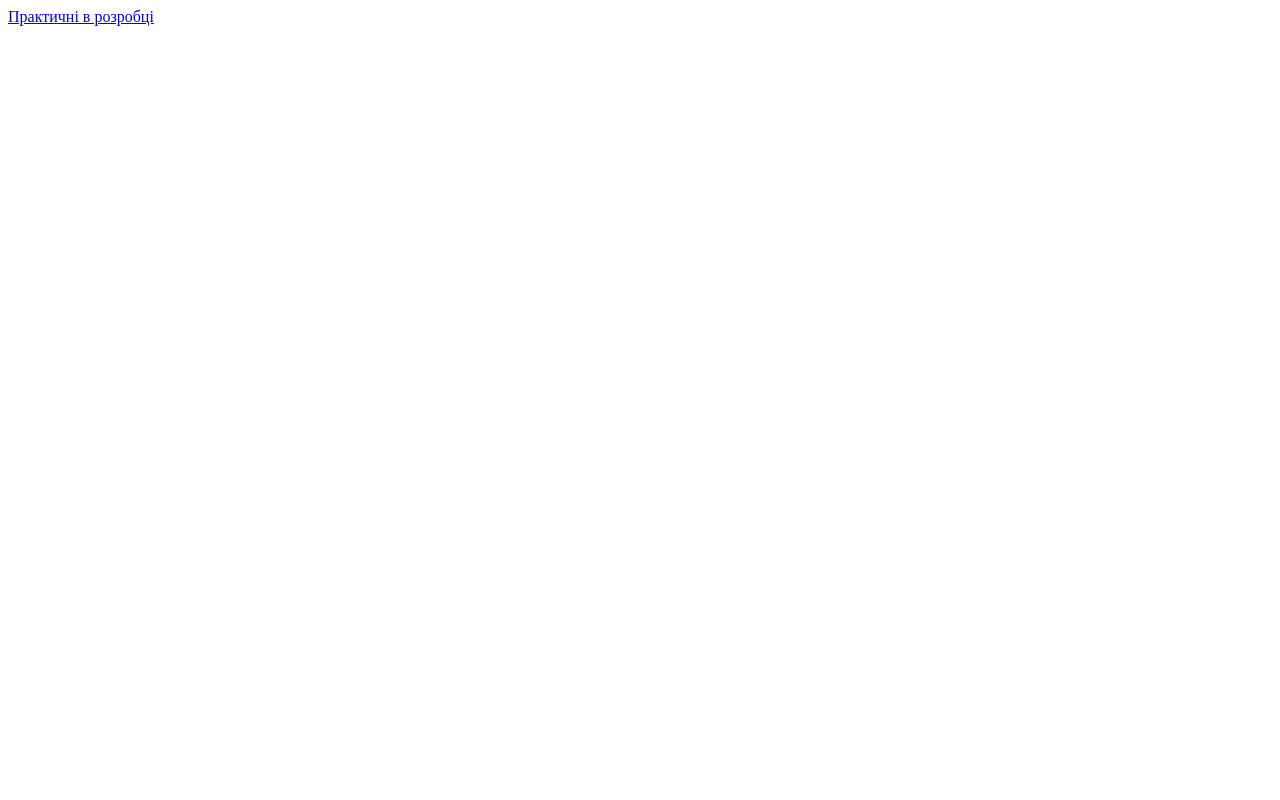
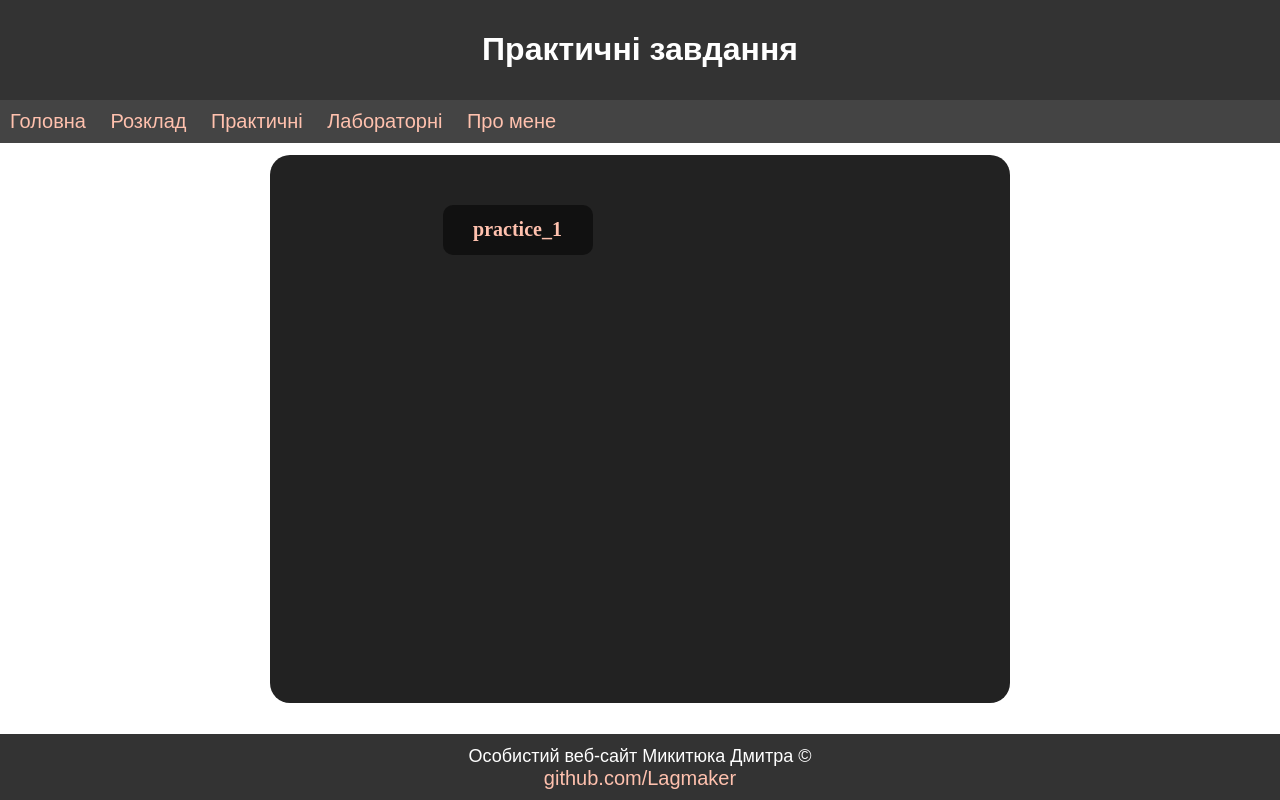
Before and after one commit to Lagmaker/TCRweb24, a plain HTML site: page prac.html in a window 1280 px wide. Drawn offline with Linux system fonts and the light colour scheme.

Commit message:
labs and pracs update!

```diff
--- a/prac.html
+++ b/prac.html
@@ -1 +1,85 @@
-<a href="home.html">Практичні в розробці</a>
+
+
+<!DOCTYPE html>
+<html lang="en">
+<head>
+    <meta charset="UTF-8">
+    <meta name="viewport" content="width=device-width, initial-scale=1.0">
+    <title>Розклад занять</title>
+    <link rel="stylesheet" href="style.css">
+</head>
+
+<body>
+
+
+    <!-- HEADER -->
+    <header>
+        <h1>Практичні завдання</h1>
+    </header>
+
+
+
+
+    <!-- NAVBAR -->
+    <nav>
+        <ul>
+            <li><a class=nav-bar-text href="home.html">Головна</a></li>
+            <li><a class=nav-bar-text href="index.html">Розклад</a></li>
+            <li><a class=nav-bar-text href="prac.html">Практичні</a></li>
+            <li><a class=nav-bar-text href="lab.html">Лабораторні</a></li>
+            <li><a class=nav-bar-text href="about.html">Про мене</a></li>
+        </ul>
+    </nav>
+
+
+
+
+    <!-- CONTENT -->
+
+
+    <div style="height: 70vh;" class="div-vert">
+
+        <div class="outer-rectangle-lab"
+        style="
+        background-color: #222;
+        height: 80%;
+        width: 50%;
+        ">
+        <a target="_blank" href="pracs/practice_1.pdf" class="inner-rectangle-lab">practice_1</a>
+
+
+            <p style="
+                font-size: 28px;
+                color: rgb(49, 49, 49);
+                align-items: center;
+                font-style: italic;
+                color: white;
+                height: 100%;
+                font-family: Montserrat;">
+            </p>
+
+
+        </div>
+    </div>
+
+
+
+
+
+
+
+
+
+
+
+
+    <!-- FOOTER -->
+    <footer>
+        <a style="font-size: 18px;">Особистий веб-сайт Микитюка Дмитра  &copy; </a>
+        <a target="_blank" href="https://github.com/Lagmaker" class=nav-bar-text ><br>github.com/Lagmaker</a>
+    </footer>
+
+
+
+</body>
+</html>
--- a/style.css
+++ b/style.css
@@ -110,7 +110,7 @@ footer {
 }
 
 
-/*CHAT GPT RECTANGLES*/
+/* CHAT GPT RECTANGLES     ABOUT */
 .outer-rectangle {
     margin: 0 auto;
     width: 40%;
@@ -138,6 +138,36 @@ footer {
     font-family: Montserrat;
 }
 
+
+
+/* LAB */
+.outer-rectangle-lab {
+    margin: 0 auto;
+    width: 40%;
+    height: 2vh;
+    background-color: #333;
+    display: flex;
+    flex-direction: row;
+    align-items: stretch;
+    justify-content: space-around;
+    padding: 50px;
+    border-radius: 20px;
+}
+
+.inner-rectangle-lab {
+    width: 150px;
+    height: 50px;
+    background-color: #111;
+    display: flex;
+    align-items: center;
+    justify-content: center;
+    color: #ffc1ae;
+    font-weight: bold;
+    border-radius: 10px;
+    font-size: 20px;
+    text-decoration: wavy;
+    font-family: Montserrat;
+}
 
 
 
```
Also changed, not shown: lab.html (+85 -1 lines), 2 other files.
